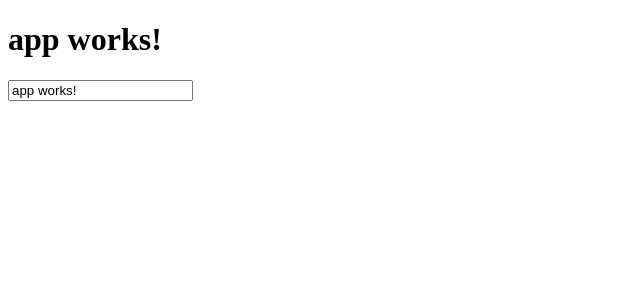
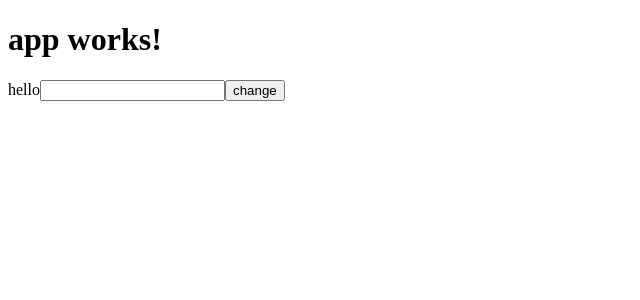
Before and after one commit to zhangkang1521/Angular2-CLI, an Angular app: page / in a window 1280 px wide. Shown: the top 300 px of the page, without its empty margins (0-640 px from the left). Built offline with nearby package versions, Linux system fonts and the light colour scheme.

Commit message:
手动控制变化监测

```diff
--- a/src/app/app.component.html
+++ b/src/app/app.component.html
@@ -2,4 +2,4 @@
   {{title}}
 </h1>
 <!--<user [user]="user"></user>-->
-<input type="text" [ngModel]="title" (ngModelChange)="this.title=$event">
+<change-detector-demo></change-detector-demo>
--- a/src/app/app.module.ts
+++ b/src/app/app.module.ts
@@ -6,12 +6,14 @@ import { HttpModule } from '@angular/http';
 import { AppComponent } from './app.component';
 import {UserComponent} from "./user.component";
 import {ContentDemoComponent} from "./content-demo.component";
+import {ChangeDetectorDemoComponent} from "./change-detector-demo";
 
 @NgModule({
   declarations: [
     AppComponent,
     UserComponent,
-    ContentDemoComponent
+    ContentDemoComponent,
+    ChangeDetectorDemoComponent
   ],
   imports: [
     BrowserModule,
--- /dev/null
+++ b/src/app/change-detector-demo.ts
@@ -0,0 +1,18 @@
+import {Component, ChangeDetectorRef} from "@angular/core";
+@Component({
+  selector: 'change-detector-demo',
+  template: `{{title}}<input type="text" #test> <button (click)="title=test.value">change</button>`
+})
+
+export class ChangeDetectorDemoComponent {
+
+  title = 'hello'
+
+  constructor(private cd: ChangeDetectorRef) {
+    // 停止检测
+    cd.detach();
+    setInterval(() => {
+      this.cd.detectChanges(); // 手动触发检测
+    }, 5000);
+  }
+}
```
